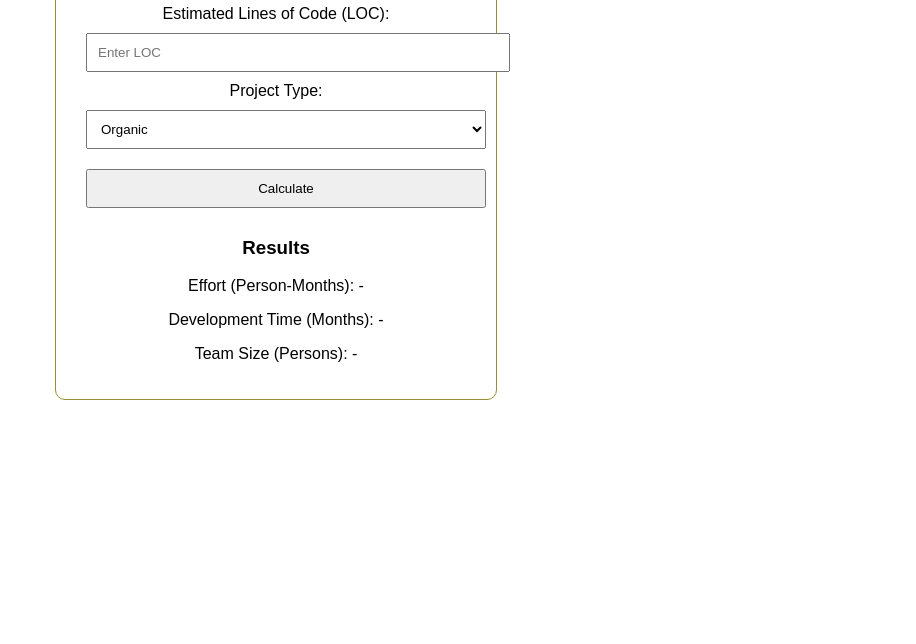
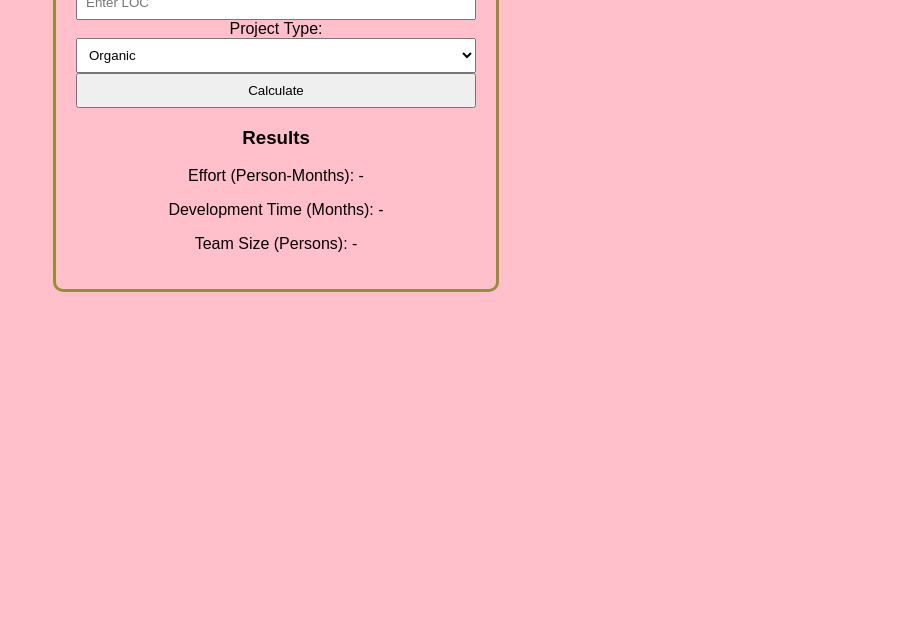
Before and after one commit to siaa245/Cocomo-Web-App, a plain HTML site: page index.html in a window 1280 px wide. Shown: the part 156-800 px from the top of the page, without its empty margins (364-1280 px from the left). Drawn offline with Linux system fonts and the light colour scheme.

Commit message:
Update styles.css

```diff
--- a/styles.css
+++ b/styles.css
@@ -1,20 +1,21 @@
-/* styles.css */
 body {
     font-family: Arial, sans-serif;
     text-align: center;
-    margin: 50px;
+    margin: 10px;
+    background-color: pink;
 }
 
 .container {
     max-width: 400px;
     margin: auto;
     padding: 20px;
-    border: 1px solid #978f34;
+    border: 3px solid #978f34;
     border-radius: 10px;
 }
 
 input, select, button {
-    margin: 10px;
-    padding: 10px;
+    max-width: 100%;
+    box-sizing: border-box;
     width: 100%;
+    padding: 8px;
 }
```
